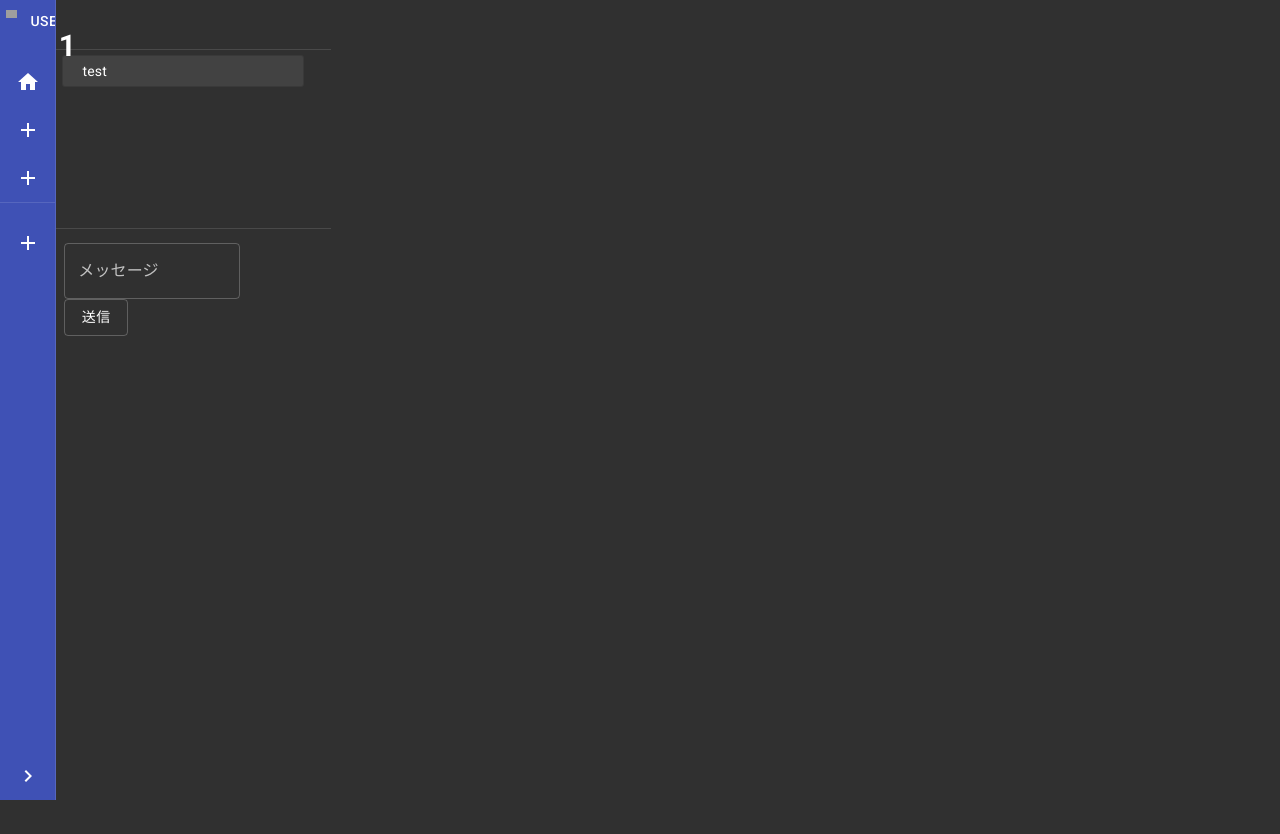
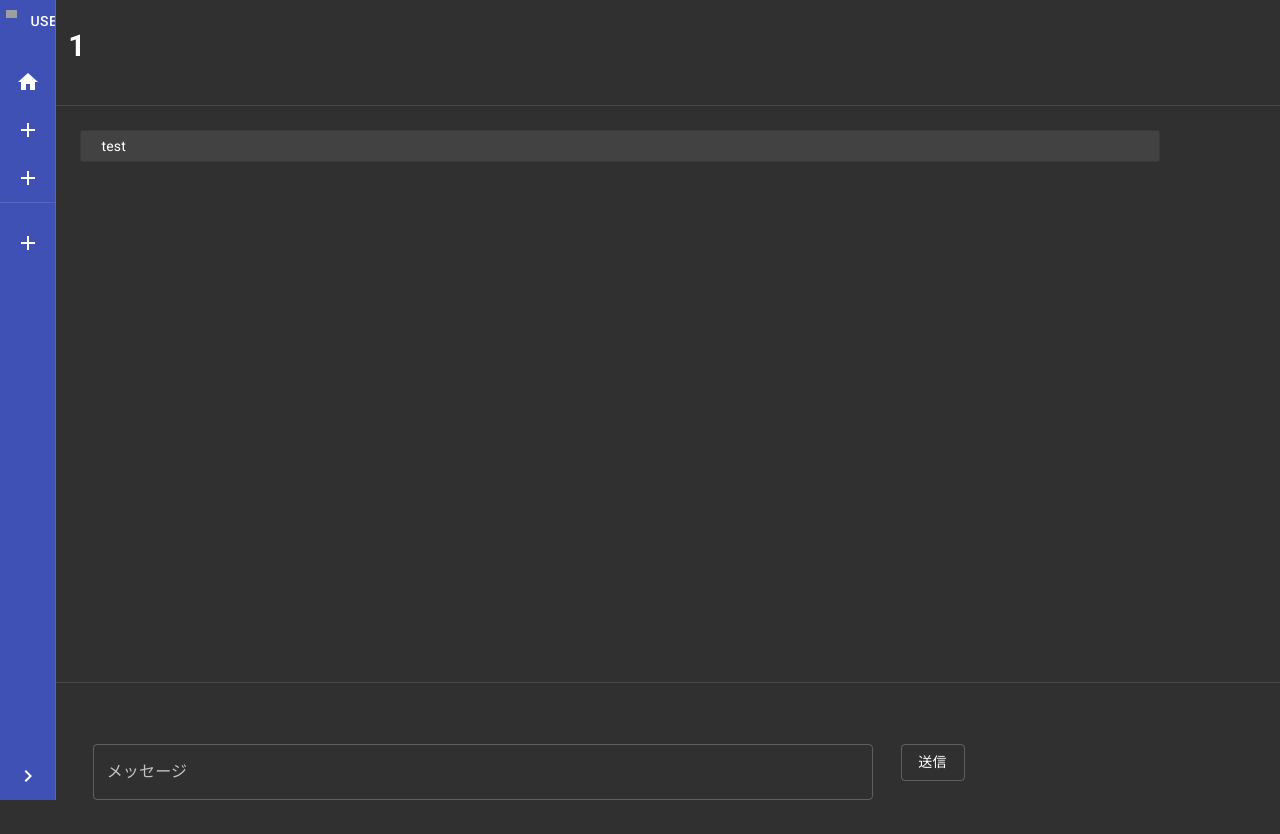
Before and after one commit to girakdev/Girack, a Next.js app: page /1 in a window 1280 px wide. Before the commit the page ends 800 px from the top, so only its background shows below. Built offline with nearby package versions, Linux system fonts and the light colour scheme; grey boxes are pictures that could not be loaded.

Commit message:
fix ChatWindow layout bug

```diff
--- a/components/chatWindow.tsx
+++ b/components/chatWindow.tsx
@@ -9,6 +9,9 @@ import theme from '../src/theme';
 
 const useStyles = makeStyles((theme) => createStyles({
     root: {
+        width: '100%',
+        height: '100vh',
+        position: 'relative',
 
     },
     cw: {
@@ -27,6 +30,7 @@ const useStyles = makeStyles((theme) => createStyles({
         height: "75%",
         paddingLeft: "2%",
         overflow: "auto",
+
     },
     chatPaperStyle: {
         width: "90%",
@@ -38,11 +42,17 @@ const useStyles = makeStyles((theme) => createStyles({
         borderRadius: "3px",
         marginTop: "2%",
     },
+    bottomPosition: {
+        width: '100%',
+        position: 'absolute',
+        bottom: '0px',
+    },
     chatInputStyle: {
         width: "75%",
         marginLeft: "3%",
         marginTop: "5%",
     },
+
 
 }));
 
@@ -61,12 +71,15 @@ const chatWindow = () => {
             <div className={classes.chatWL}>
                 <Paper className={classes.chatPaperStyle} variant="outlined">test</Paper>
             </div>
-            <Divider />
-            <div className={classes.chatInputStyle}>
-                <span style={{ float: "left", marginRight: "3%", width: "85%" }}><TextField style={{ width: "100%", float: "left" }} label="メッセージ" variant="outlined" /></span>
-                <Button style={{ height: '100%' }} variant="outlined">送信</Button>
+            <div className={classes.bottomPosition}>
+                <Divider />
+                <div className={classes.chatInputStyle}>
+                    <span style={{ float: "left", marginRight: "3%", width: "85%" }}><TextField style={{ width: "100%", float: "left" }} label="メッセージ" variant="outlined" /></span>
+                    <Button style={{ height: '100%' }} variant="outlined">送信</Button>
+                </div>
             </div>
         </div>
+
     );
 
 }
```
